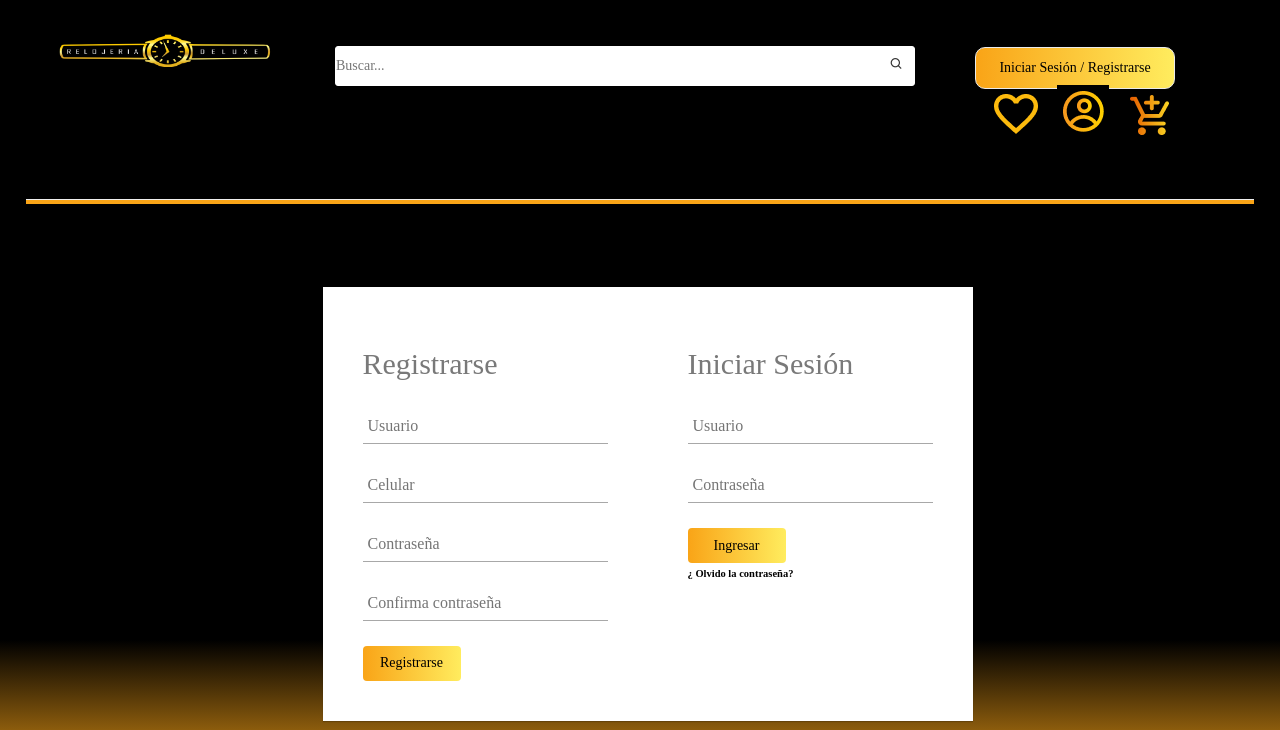
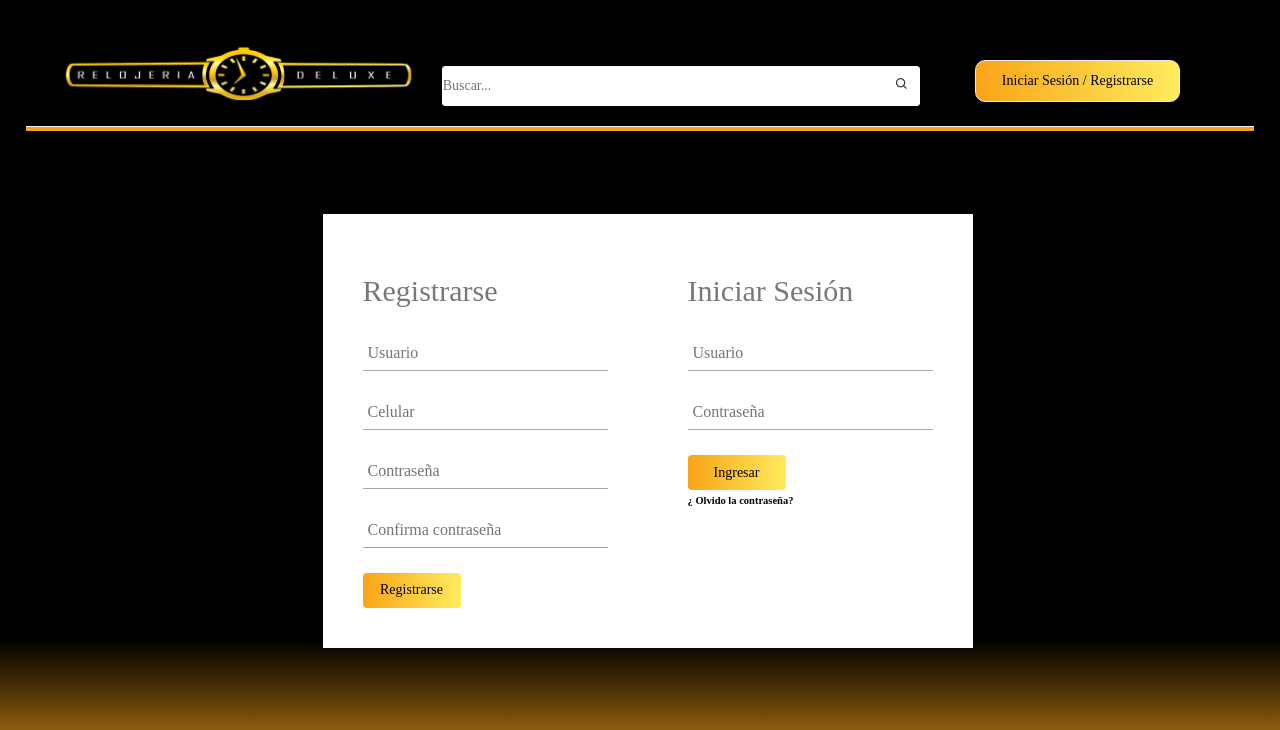
Before and after one commit to camilo99/App_reloj, a PHP site: page /paginas/registro.php in a window 1280 px wide. Shown: the top 730 px of the page. Run offline with PHP 8.4, Linux system fonts and the light colour scheme; some libraries are stand-ins or nearby versions.

Commit message:
haganPull

```diff
--- a/css/index.css
+++ b/css/index.css
@@ -245,7 +245,9 @@ li .dinone{
     list-style: none;
     margin: 0;
     text-decoration: none;
+    position: relative;
     padding: 0;
+    /* top: 47px; */
 }
 #hr {
     /* margin: 0; */
@@ -262,12 +264,12 @@ li .dinone{
     /* float: left; */
     background: -webkit-linear-gradient(right, #FFEC5E,#f9a417)!important;
     /* min-width: 75px; */
-    width: 200px;
+    width: 205px;
     height: 42px;
     text-align: center;
     /* line-height: 48px; */
     position: relative;
-    top: 2px;
+    top: 53px;
     /* padding: 0 47px; */
     /* color: #fff; */
     /* margin: 0 2px; */
@@ -283,9 +285,9 @@ li .dinone{
   left: 0;
   position: absolute;
 }
- header {
-    min-height: 90px;
-    padding: 40px 0;
+header {
+    /* min-height: 58px; */
+    /* padding: 40px 0; */
     width: 100%;
     top: 0;
     left: 0;
@@ -299,22 +301,24 @@ header .container-fluid {
     max-width: 1850px;
 }
 .right_header_info {
-    float: right;
-    width: 100%;
+    /* float: right; */
+    /* width: 100%; */
+    position: relative;
     padding: 5px 0 0;
+    top: 55px;
 }
 .buscar {
     border: 1px solid white;
     width: 95%;
     height: 40px;
     border-radius: 3px 3px 3px 3px;
-    margin-top: 6px;
+        margin-top: 66px;
 }
-.img_logo{
-  width: 80%;
-position: relative;
-margin-left: 35px;
-margin-top: -8px;
+.img_logo {
+    width: 96%;
+    position: relative;
+    margin-left: 35px;
+    margin-top: 43px;
 }
 a{
   color:#ffff;
--- a/paginas/header.php
+++ b/paginas/header.php
@@ -2,12 +2,12 @@
 <header>
     <div class="container-fluid">
         <div class="row">
-            <div class="col-md-3">
+            <div class="col-md-4">
                 <div class="full">
-                    <a class="logo" href="index.html"><img class="img_logo" src="../imgs/logo.png" alt="#" /></a>
+                    <a class="logo" href="index.html"><img class="img_logo" src="../../imgs/logo.png" alt="#" /></a>
                 </div>
             </div>
-            <div class="col-md-6">
+            <div class="col-md-5">
                 <div class="full">
                   <input type="text" class="buscar" placeholder="Buscar..."><i class='bx bx-search search'></i>
                 </div>
@@ -15,8 +15,8 @@
             <div class="col-md-3">
                 <div class="full">
                     <div class="right_header_info">
-                        <button id="buttonColor"><a class="button"  href="paginas/registro.html"> Iniciar Sesión  /   </a><a class="button" >   Registrarse</a></button>
-
+                        <button id="buttonColor"  style="top:0!important"><a class="button"  href="paginas/registro.html"> Iniciar Sesión  /   </a><a class="button" >   Registrarse</a></button>
+<!--
 
                         <ul id="ulIcons">
                             <li class="dinone"><img style="margin-right: 15px;margin-left: 15px;" src="../imgs/icono_corazon.png" alt="#"><a href="#"></a></li>
@@ -24,7 +24,7 @@
 
                             <li class="dinone"><img style="margin-right: 15px;" src="../imgs/icono_carro.png" alt="#"></li>
 
-                        </ul>
+                        </ul> -->
                     </div>
                 </div>
             </div>
--- a/paginas/registro.php
+++ b/paginas/registro.php
@@ -54,7 +54,7 @@
            <input type="text" placeholder="Usuario" class="Usuario" required>
            <input type="password" placeholder="Contraseña" class="pass" required>
 
-           <button type="button" class="buttonRegistro" name="button"><a class="button" href="Userindex.php">Ingresar</a></button>
+           <button type="button" style="top:0!important;" class="buttonRegistro" name="button"><a class="button" href="Userindex.php">Ingresar</a></button>
 
          </form>
          <label for="" class="label"><a class="button" href="registroLogin/restaurarContrasena.php">¿ Olvido la contraseña? </a></label>
```
Also changed, not shown: header.php (+5 -5 lines), paginas/headerLogin.php (+7 -7 lines).
